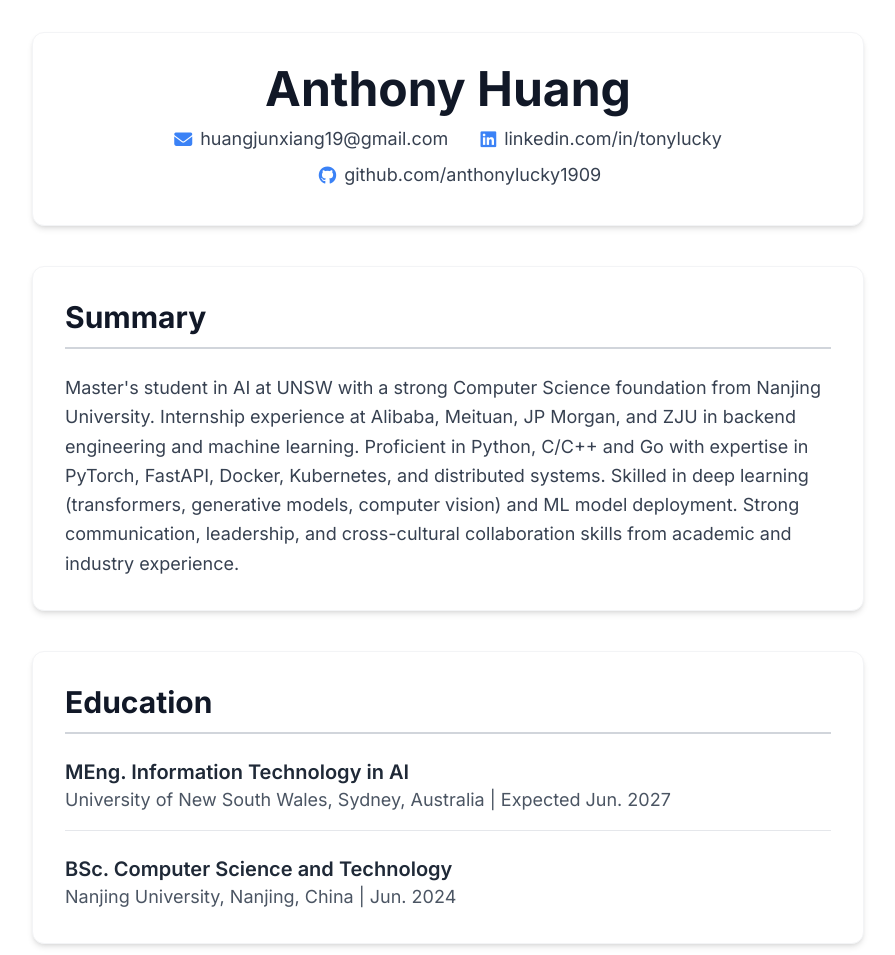
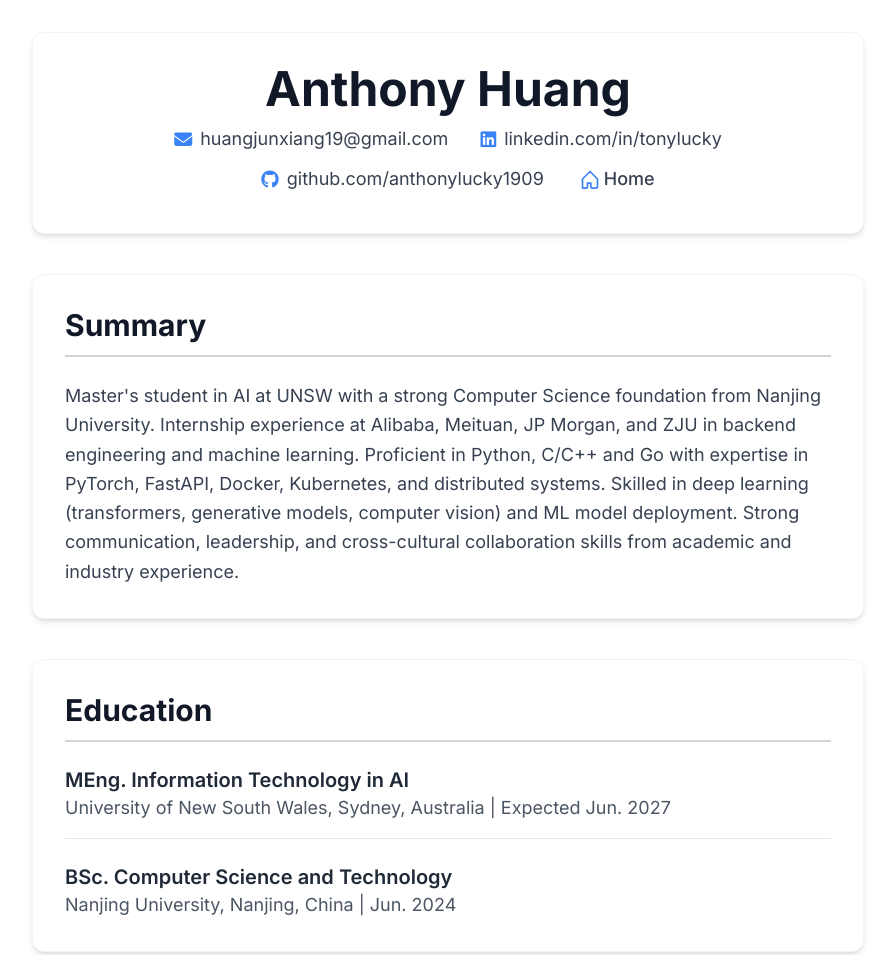
Before and after one commit to anthonylucky1909/anthonylucky1909.github.io, a plain HTML site: page portofolio.html in a window 1280 px wide. Shown: the top 955 px of the page, without its empty margins (192-1087 px from the left). Drawn offline with nearby package versions, Linux system fonts and the light colour scheme.

Commit message:
Update portofolio.html

```diff
--- a/portofolio.html
+++ b/portofolio.html
@@ -19,6 +19,7 @@
     <link rel="apple-touch-icon" href="https://placehold.co/180x180/48CAE4/ffffff?text=AH" sizes="180x180">
     <!-- For older browsers -->
     <link rel="icon" type="image/x-icon" href="https://placehold.co/16x16/48CAE4/ffffff?text=AH">
+
     <!-- END FAVICON -->
     <script>
         // Define dataLayer and the gtag function.
@@ -108,6 +109,14 @@
                     <i class="fab fa-github text-blue-500"></i>
                     <span>github.com/anthonylucky1909</span>
                 </a>
+                <a href="index.html"
+       class="flex items-center space-x-1 p-2 rounded-md hover:bg-blue-100 transition-colors duration-200">
+        <!-- Modern Home SVG Icon -->
+        <svg xmlns="http://www.w3.org/2000/svg" class="w-5 h-5 text-blue-500" fill="none" viewBox="0 0 24 24" stroke="currentColor" stroke-width="2">
+            <path stroke-linecap="round" stroke-linejoin="round" d="M3 12l9-9 9 9v9a2 2 0 0 1-2 2h-4a2 2 0 0 1-2-2v-4H9v4a2 2 0 0 1-2 2H3v-9z" />
+        </svg>
+        <span class="text-gray-700 font-medium hover:text-blue-600">Home</span>
+    </a>
             </div>
         </header>
 
```
